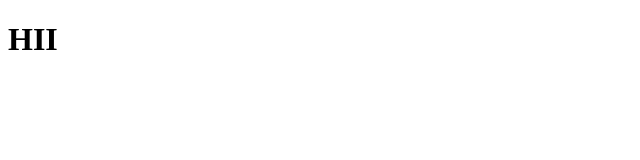
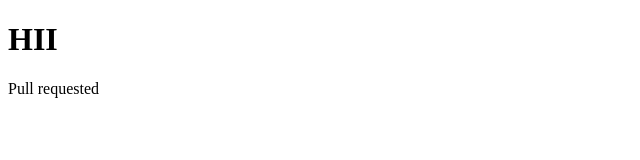
Before and after one commit to Twesh14/autocomplete, a plain HTML site: page index.html in a window 1280 px wide. Shown: the whole page, without its empty margins (0-640 px from the left). Drawn offline with Linux system fonts and the light colour scheme.

Commit message:
Update index.html

```diff
--- a/index.html
+++ b/index.html
@@ -8,5 +8,6 @@
 </head>
 <body>
     <h1>HII</h1>
+    <p>Pull requested</p>
 </body>
 </html>
```
